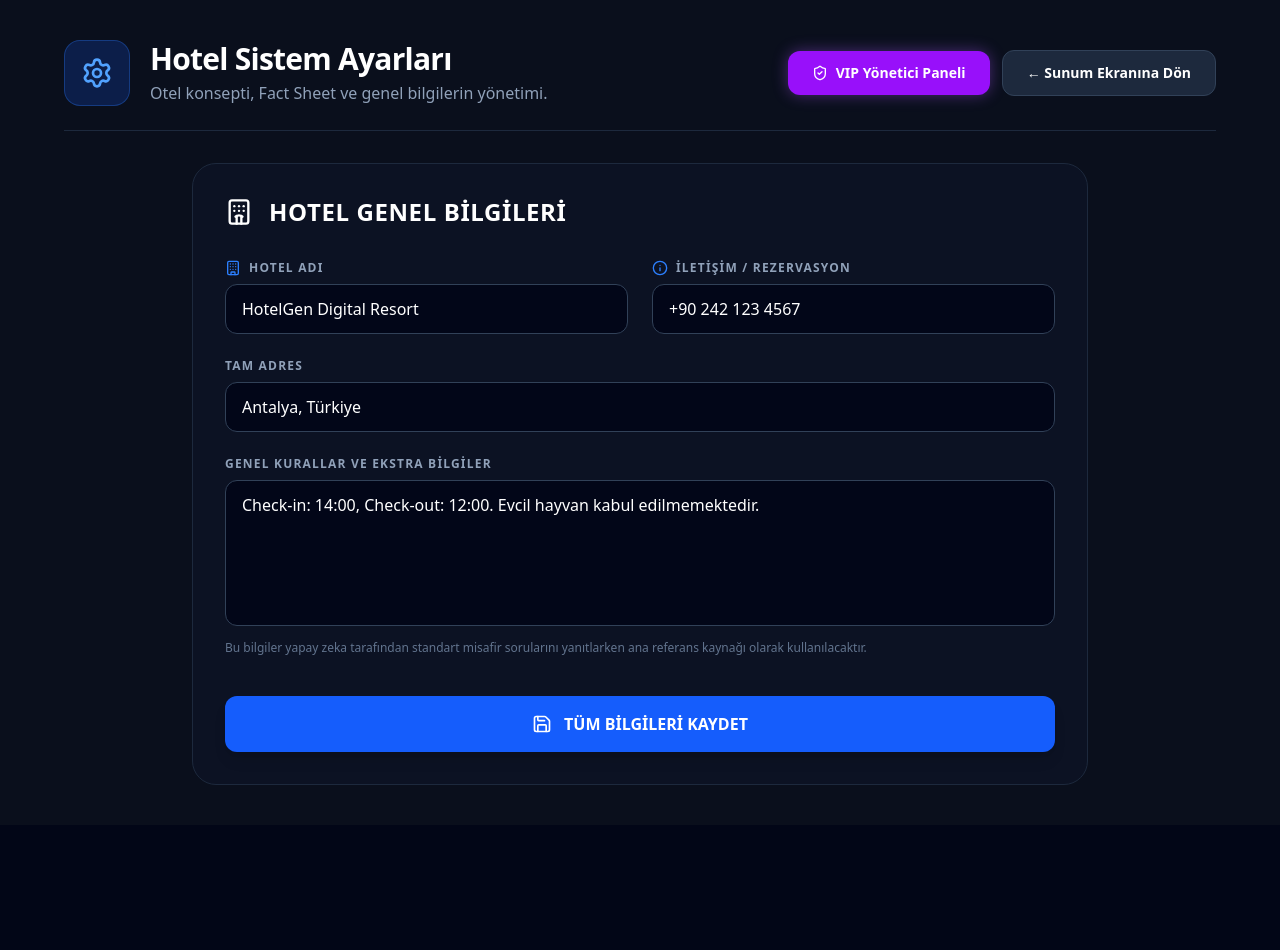
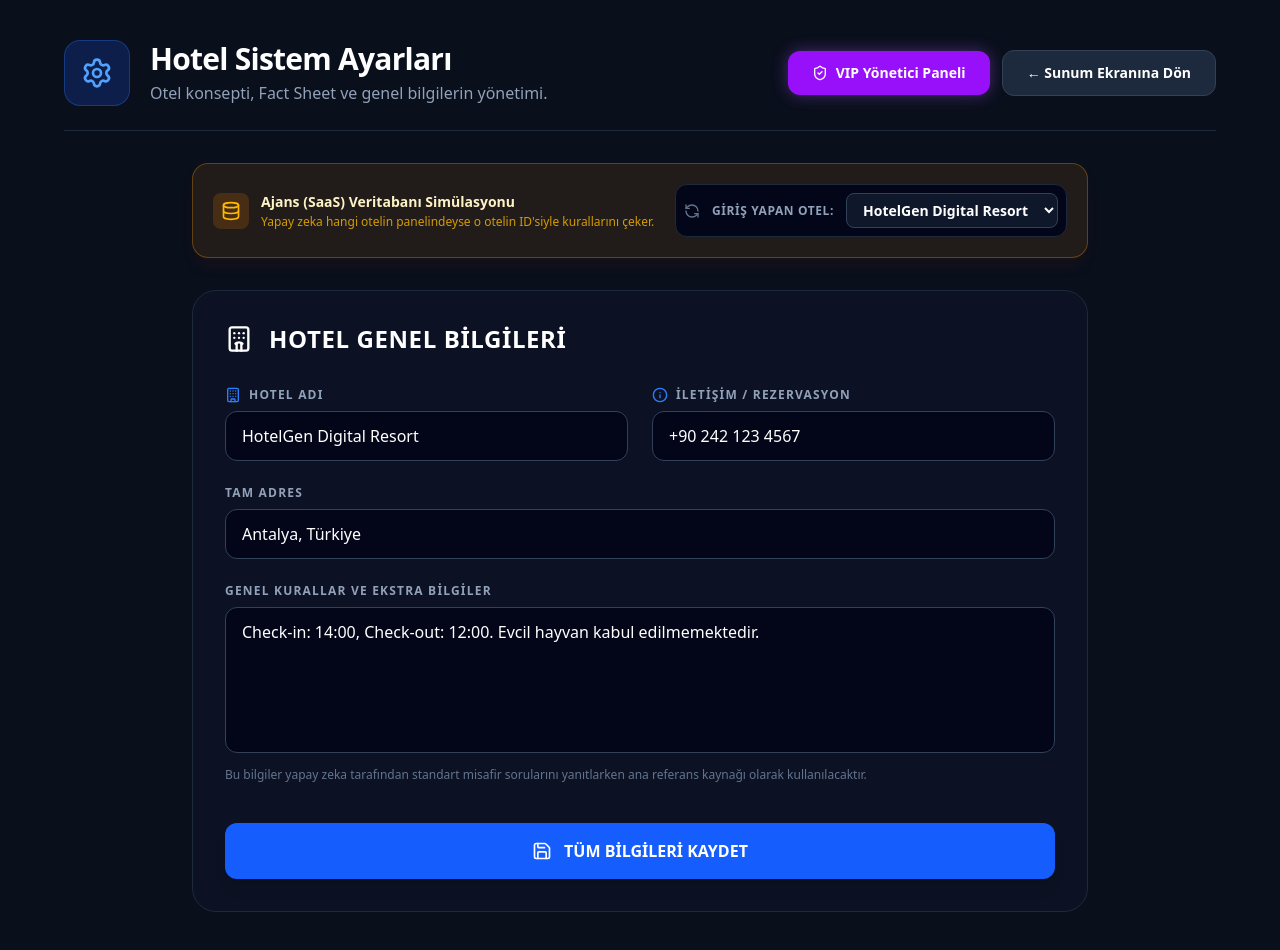
Before and after one commit to qltydigital-hub/HotelGenDigital, a Next.js app in the folder hotel-admin-dashboard/: page /settings in a window 1280 px wide. Before the commit the page ends 825 px from the top, so only its background shows below. Built offline with nearby package versions, Linux system fonts and the light colour scheme; no server answers; sample sign-in values are in the browser's storage.

Commit message:
Auto-publish: Hotel Genel Bilgileri sayfasına Ajans (SaaS) çoklu otel veritabanı simülasyonu eklendi

```diff
--- a/hotel-admin-dashboard/src/app/settings/page.tsx
+++ b/hotel-admin-dashboard/src/app/settings/page.tsx
@@ -1,23 +1,49 @@
 "use client";
 import React, { useState } from 'react';
-import { Settings, Hotel, Save, CheckCircle2, Building, Info, ShieldCheck } from 'lucide-react';
+import { Settings, Hotel, Save, CheckCircle2, Building, Info, ShieldCheck, Database, RefreshCcw } from 'lucide-react';
 import Link from 'next/link';
 
 export default function SettingsPage() {
     const [saved, setSaved] = useState(false);
 
-    // Form States
-    const [hotelInfo, setHotelInfo] = useState({
-        name: 'HotelGen Digital Resort',
-        address: 'Antalya, Türkiye',
-        phone: '+90 242 123 4567',
-        generalRules: 'Check-in: 14:00, Check-out: 12:00. Evcil hayvan kabul edilmemektedir.',
+    // Ajans Veritabanı Simülasyonu (SaaS için farklı oteller)
+    const [demoHotelsData, setDemoHotelsData] = useState({
+        'hotelgen': {
+            id: 'hotelgen',
+            name: 'HotelGen Digital Resort',
+            address: 'Antalya, Türkiye',
+            phone: '+90 242 123 4567',
+            generalRules: 'Check-in: 14:00, Check-out: 12:00. Evcil hayvan kabul edilmemektedir.',
+        },
+        'rixos': {
+            id: 'rixos',
+            name: 'Rixos Premium Belek',
+            address: 'Belek Mevkii, Serik/Antalya, Türkiye',
+            phone: '+90 242 710 2000',
+            generalRules: 'Check-in: 14:00, Check-out: 12:00. Rixy Kids Club 09:00 - 23:00 arası aktiftir. Tüm konaklamalarda The Land of Legends giriş ücretsizdir.',
+        },
+        'titanic': {
+            id: 'titanic',
+            name: 'Titanic Mardan Palace',
+            address: 'Kundu Mah. Tesisler Cad, Aksu/Antalya',
+            phone: '+90 242 310 4100',
+            generalRules: 'Check-in: 14:00, Check-out: 12:00. Akşam yemeklerinde ana restoranda dress-code (kıyafet kuralı) uygulanmaktadır. Havuza bone ile girilmelidir.',
+        }
     });
+
+    const [activeHotelId, setActiveHotelId] = useState('hotelgen');
+    const [hotelInfo, setHotelInfo] = useState(demoHotelsData['hotelgen']);
 
     const handleSave = (e: React.FormEvent) => {
         e.preventDefault();
+        setDemoHotelsData({ ...demoHotelsData, [activeHotelId]: hotelInfo });
         setSaved(true);
         setTimeout(() => setSaved(false), 3000);
+    };
+
+    const changeTenant = (newId: string) => {
+        setActiveHotelId(newId);
+        setHotelInfo((demoHotelsData as any)[newId]);
     };
 
     return (
@@ -47,6 +73,33 @@ export default function SettingsPage() {
 
                 <div className="flex justify-center">
                     <div className="w-full max-w-4xl">
+
+                        {/* Simulation UI Bar */}
+                        <div className="bg-amber-500/10 border border-amber-500/30 rounded-2xl p-5 mb-8 flex flex-col sm:flex-row items-center justify-between shadow-lg shadow-amber-900/10">
+                            <div className="flex items-center gap-3 mb-4 sm:mb-0">
+                                <div className="bg-amber-600/20 p-2 rounded-lg">
+                                    <Database className="w-5 h-5 text-amber-400" />
+                                </div>
+                                <div>
+                                    <h3 className="text-amber-100 font-bold text-sm">Ajans (SaaS) Veritabanı Simülasyonu</h3>
+                                    <p className="text-xs text-amber-400/80 mt-0.5">Yapay zeka hangi otelin panelindeyse o otelin ID'siyle kurallarını çeker.</p>
+                                </div>
+                            </div>
+                            <div className="flex items-center gap-3 bg-slate-950 p-2 rounded-xl border border-slate-800">
+                                <RefreshCcw className="w-4 h-4 text-slate-500" />
+                                <span className="text-xs font-bold text-slate-400 uppercase tracking-wider">Giriş Yapan Otel:</span>
+                                <select
+                                    value={activeHotelId}
+                                    onChange={(e) => changeTenant(e.target.value)}
+                                    className="bg-slate-900 text-white font-bold text-sm rounded-lg px-3 py-1.5 border border-slate-700 focus:outline-none focus:border-amber-500 cursor-pointer"
+                                >
+                                    <option value="hotelgen">HotelGen Digital Resort</option>
+                                    <option value="rixos">Rixos Premium Belek</option>
+                                    <option value="titanic">Titanic Mardan Palace</option>
+                                </select>
+                            </div>
+                        </div>
+
                         <form onSubmit={handleSave} className="bg-slate-900/50 border border-slate-800 rounded-3xl p-8 relative">
                             <div className="flex items-center justify-between mb-8">
                                 <div className="flex items-center gap-4">
```
